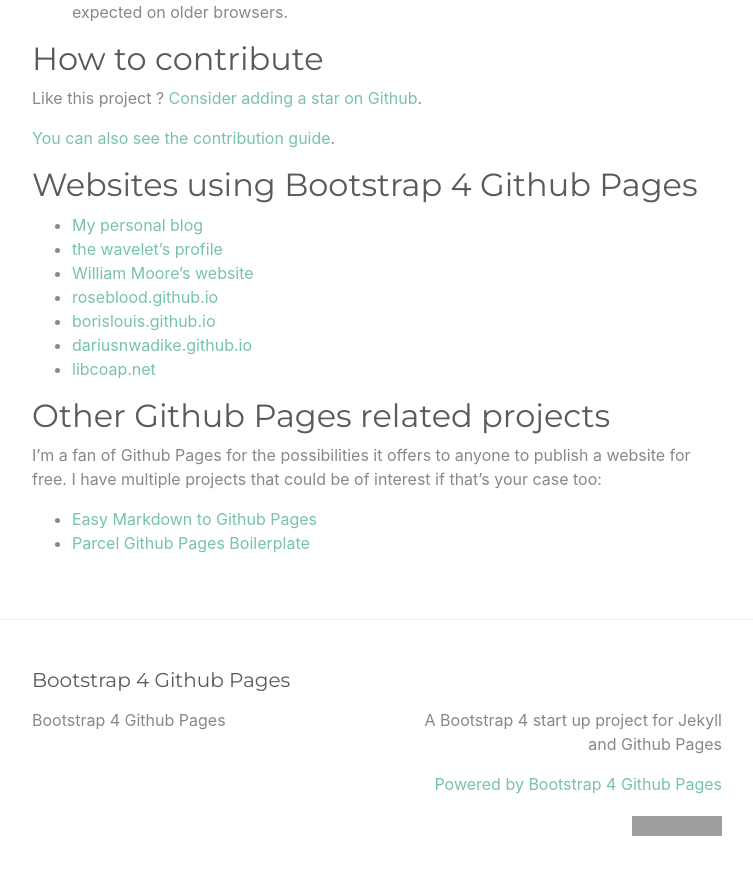
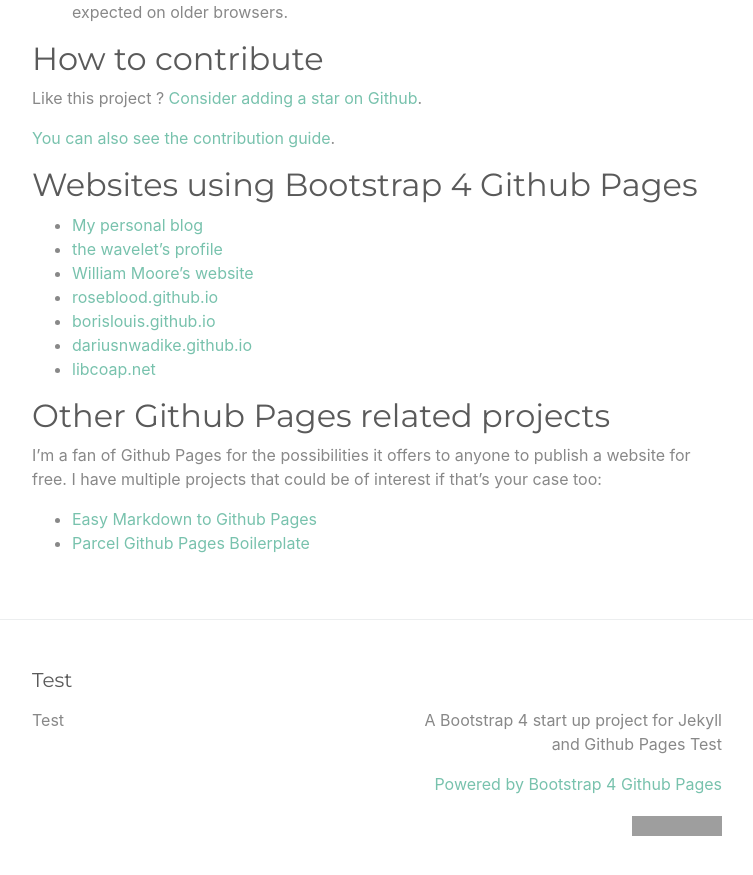
Before and after one commit to devs35/devs35.github.io, a Jekyll site: the page built from index.md, in a window 1280 px wide and 900 px high, scrolled down 2496 px. Shown: the top 875 px of the window, without its empty margins (263-1016 px from the left). Built offline with Jekyll 4.4.1, drawn with Linux system fonts in a browser that asks for light colours; some of the changed text lies outside the part shown; grey boxes are pictures that could not be loaded.

Commit message:
Update _config.yml
Testing configurations

```diff
--- a/_config.yml
+++ b/_config.yml
@@ -13,16 +13,16 @@
 # you will see them accessed via {{ site.title }}, {{ site.email }}, and so on.
 # You can create any custom variable you would like, and they will be accessible
 # in the templates via {{ site.myvariable }}.
-title: Bootstrap 4 Github Pages
+title: Test
 email: ""
 description: >- # this means to ignore newlines until "baseurl:"
-  A Bootstrap 4 start up project for Jekyll and Github Pages
+  A Bootstrap 4 start up project for Jekyll and Github Pages Test
 #baseurl: "" # the subpath of your site, e.g. /blog
 #url: "" # the base hostname & protocol for your site, e.g. http://example.com
 #twitter_username: jekyllrb
 #github_username:  jekyll
 
-repository: "nicolas-van/bootstrap-4-github-pages"
+repository: "devs35/personal-website"
 
 # Build settings
 plugins:
```
